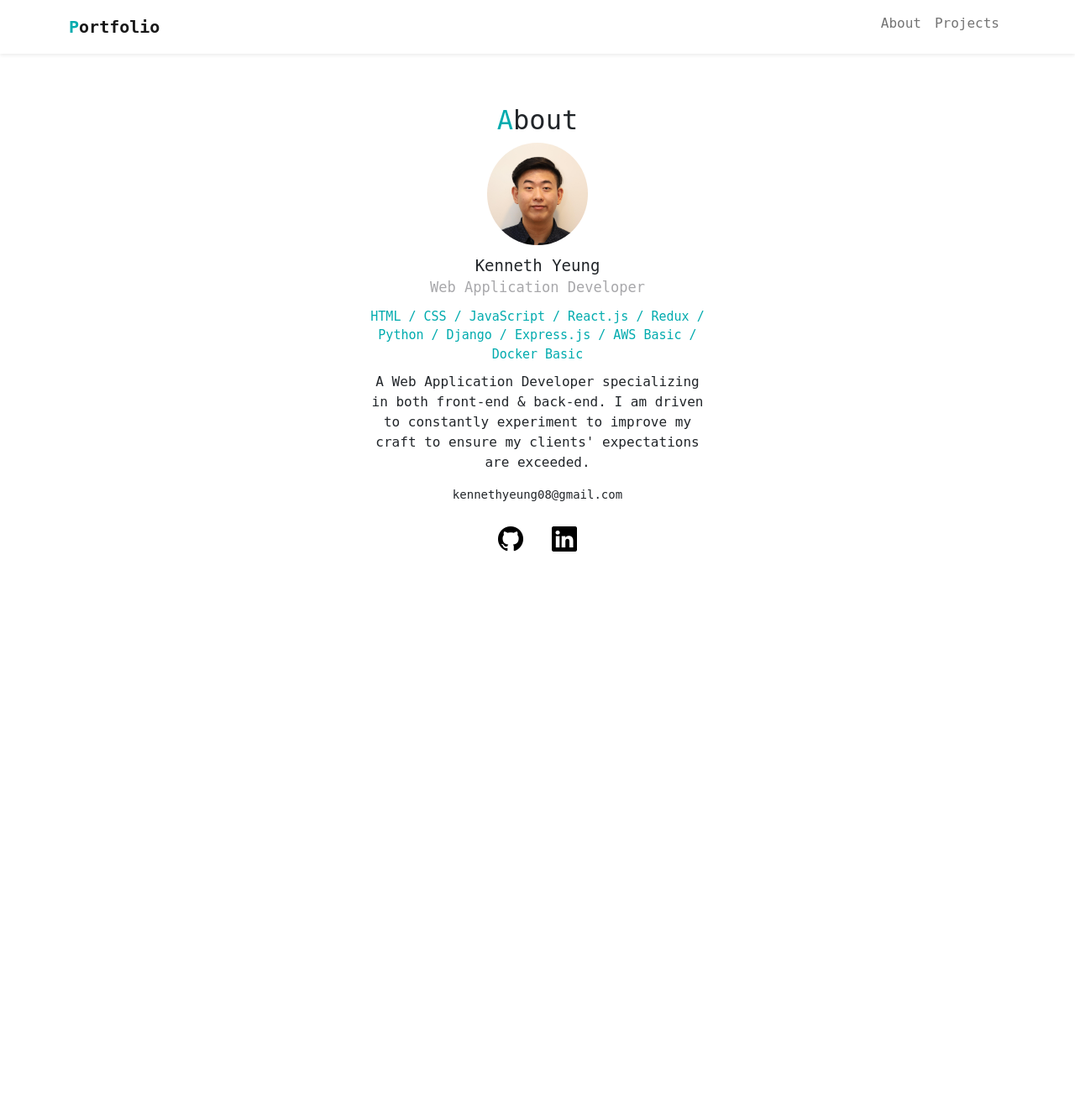
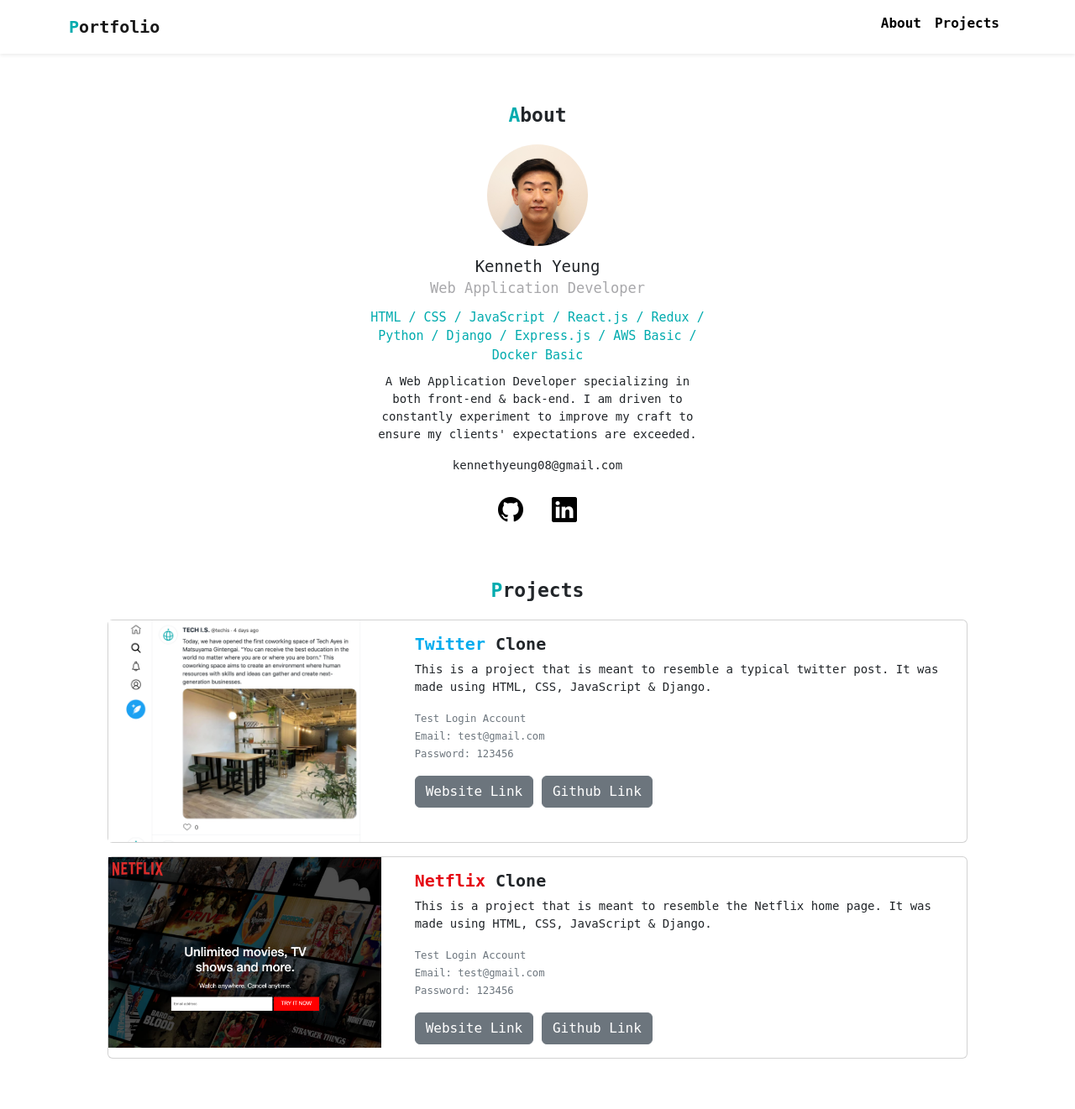
Before and after one commit to KennethYeung08/Portfolio, a PHP site: page / in a window 1280 px wide. Shown: the whole page at 84% size. Before the commit the page ends 657 px from the top, so only its background shows below. Run offline with PHP 8.4, Linux system fonts and the light colour scheme; some libraries are stand-ins or nearby versions.

Commit message:
Completed the Project section

```diff
--- a/index.html
+++ b/index.html
@@ -45,6 +45,61 @@
         <div class="icons">
             <a href="https://github.com/KennethYeung08"><i class="bi bi-github"></i></a>
             <a href="https://www.linkedin.com/in/kenneth-yeung-c/"><i class="bi bi-linkedin ms-3"></i></a>
+        </div>
+     </div>
+
+     <div id="project">
+        <h2><span class="font-primary">P</span>rojects</h2>
+
+        <div class="card mb-3">
+            <div class="row">
+              <div class="col-md-4">
+                <img src="img/project-twitter.png" alt="Twitter Project">
+              </div>
+              <div class="col-md-8">
+                <div class="card-body">
+                  <h5 class="card-title"><span class="twitter">Twitter</span> Clone</h5>
+                  <p class="card-text">This is a project that is meant to resemble a typical twitter post.
+                    It was made using HTML, CSS, JavaScript & Django.</p>
+                  <p class="card-text"><small class="text-muted">
+                    Test Login Account <br>
+                    Email: test@gmail.com <br>
+                    Password: 123456 <br>
+                   </small></p>
+                   <a href="#" target="_blank" class="btn btn-secondary">Website Link</a>
+                   <a href="#" target="_blank" class="btn btn-secondary">Github Link</a>
+
+                </div>
+              </div>
+            </div>
+          </div>
+
+
+          <div class="card mb-3">
+            <div class="row">
+              <div class="col-md-4">
+                <img src="img/project-netflix.png" alt="Netflix Project">
+              </div>
+              <div class="col-md-8">
+                <div class="card-body">
+                    <h5 class="card-title"><span class="netflix">Netflix</span> Clone</h5>
+                  <p class="card-text">This is a project that is meant to resemble the Netflix home page.
+                    It was made using HTML, CSS, JavaScript & Django.</p>
+                  <p class="card-text"><small class="text-muted">
+                    Test Login Account <br>
+                    Email: test@gmail.com <br>
+                    Password: 123456 <br>
+                   </small></p>
+                   <a href="#" target="_blank" class="btn btn-secondary">Website Link</a>
+                   <a href="#" target="_blank" class="btn btn-secondary">Github Link</a>
+
+                </div>
+              </div>
+            </div>
+          </div>
+
+     </div>
+
     <script src="https://cdn.jsdelivr.net/npm/bootstrap@5.2.0/dist/js/bootstrap.bundle.min.js" integrity="sha384-A3rJD856KowSb7dwlZdYEkO39Gagi7vIsF0jrRAoQmDKKtQBHUuLZ9AsSv4jD4Xa" crossorigin="anonymous"></script>
 </body>
 
--- a/style.css
+++ b/style.css
@@ -17,6 +17,20 @@ body{
     font-weight: bold;
 }
 
+p{
+    font-size: 14px;
+}
+
+h2{
+    font-weight: bold;
+    font-size: 23px;
+    margin-bottom: 20px;
+}
+
+a.font-black{
+    color: #000 !important;
+    font-weight: bold;
+}
 /******************
 
 ABOUT
@@ -64,3 +78,38 @@ ABOUT
 #about .icons a{
     color: #000
 }
+
+/******************
+
+PROJECT
+
+*******************/
+
+#project{
+    margin: 60px auto;
+    width: 80%;
+}
+
+#project h2{
+    text-align: center;
+}
+
+#project .card img{
+    width: 100%;
+}
+
+#project .card-title{
+    font-weight: bold;
+}
+
+.twitter{
+    color: #00ACEE;
+}
+
+.netflix{
+    color: #E50914;
+}
+
+.text-muted{
+    color: #000;
+}
```
